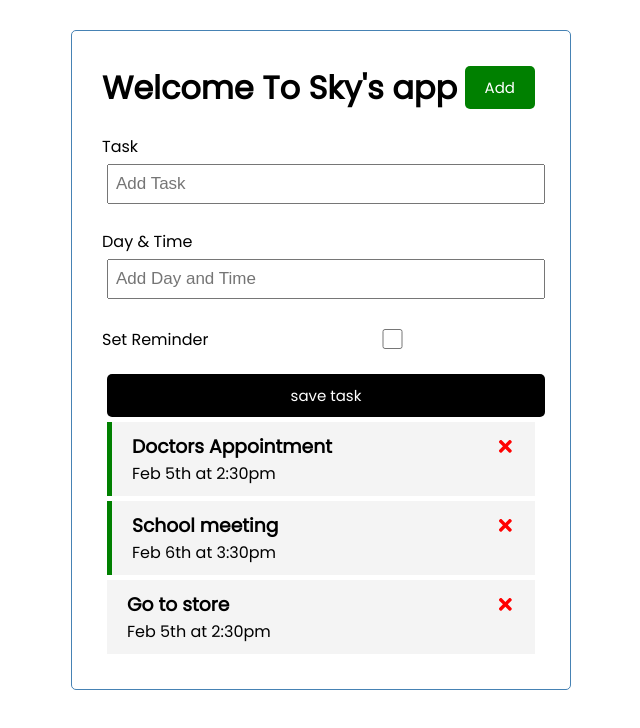
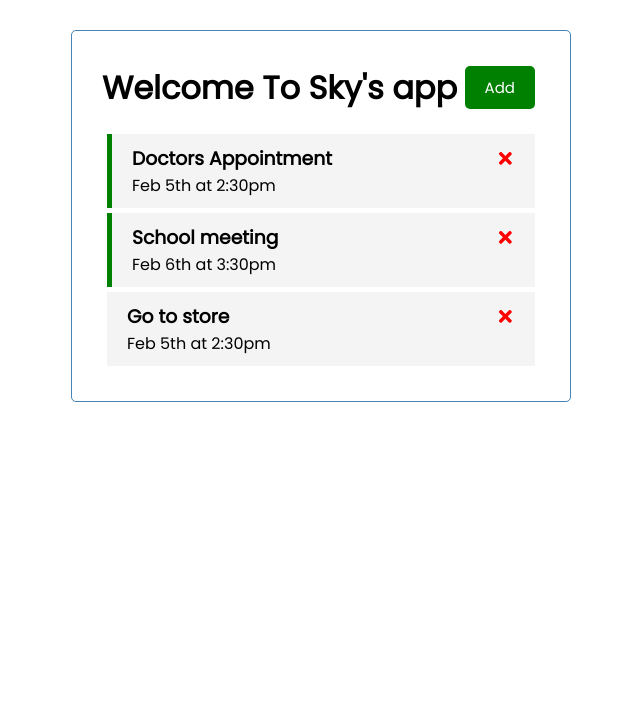
Before and after one commit to skyfast/React_practice, a React (Create React App) app: page / in a window 1280 px wide. Shown: the top 728 px of the page, without its empty margins (319-959 px from the left). Built offline with nearby package versions, Linux system fonts and the light colour scheme.

Commit message:
Added a toggle for the add form

```diff
--- a/src/App.js
+++ b/src/App.js
@@ -5,6 +5,7 @@ import AddTask from './components/AddTask'
 
 
 function App() {
+  const [showForm, setShowForm] = useState(false)
   const [tasks, setTasks] = useState([
     {
         id: 1,
@@ -44,9 +45,9 @@ const toggleReminder = (id) =>{
 
   return (
     <div className="container">
-      <Header title="Welcome To Sky's app" >
+      <Header title="Welcome To Sky's app" onAdd ={ () => setShowForm(!showForm) } >
       </Header>
-      <AddTask onAdd={addTask}/>
+      {showForm &&<AddTask onAdd={addTask}/> }
       {tasks.length > 0 ?<Tasks tasks={tasks} onDelete={deleteTask}
       onToggle={toggleReminder}/> : "No Tasks to show!"}
     </div>
--- a/src/components/Header.js
+++ b/src/components/Header.js
@@ -1,11 +1,11 @@
 import Button from './Button'
 
-const Header = ({ title, }) => {
+const Header = ({ title, onAdd }) => {
     const onClick = () => {console.log("click")}
     return(
         <header className="header">
             <h1>{title}</h1>
-            <Button color='green' text='Add' onClick={onClick} ></Button>
+            <Button color='green' text='Add' onClick={onAdd} ></Button>
         </header>
     )
 }
```
